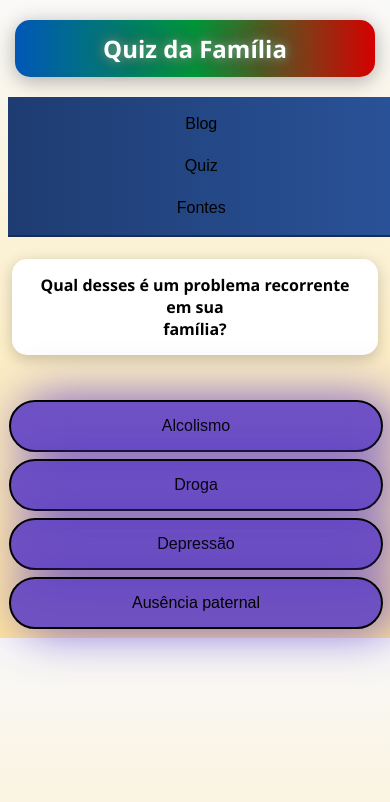
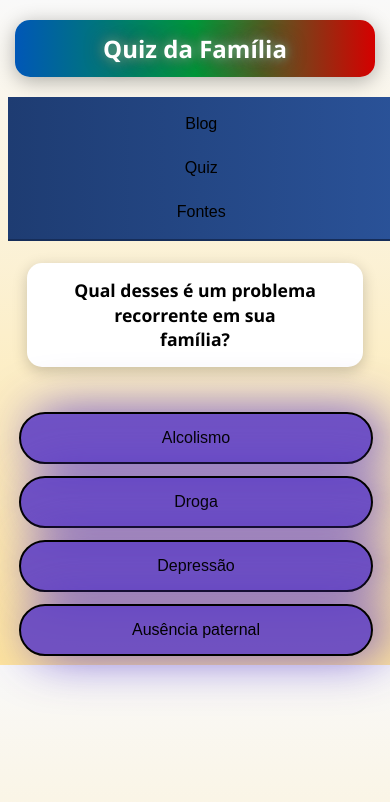
Before and after one commit to jhdevv/Quiz-Escola, a plain HTML site: page index.html in a window 390 px wide. Drawn offline with Linux system fonts and the light colour scheme.

Commit message:
Add files via upload

```diff
--- a/Bosta_CSS.css
+++ b/Bosta_CSS.css
@@ -141,43 +141,53 @@ box-shadow: 0px 4px 15px rgba(0,0,0,0.2);
 
 /*AJUSTES PARA CELULAR!*/
 
-/* Ajustes para telas menores que 768px (celulares e tablets pequenos) */
 @media (max-width: 768px) {
+    /* Título */
     #titulo {
-        font-size: 1.5em;   /* diminui o título */
+        font-size: 1.5em;
         padding: 12px;
-        width: 90%;         /* ocupa a largura, mas sem quebrar */
+        width: 90%;
         text-align: center;
     }
 
+    /* Menu */
     #menu {
-        flex-direction: column;  /* menu em coluna no celular */
-        gap: 8px;
+        flex-direction: column;
+        gap: 10px;
         padding: 10px;
     }
 
     .menu_item {
-        font-size: 16px;   /* texto menor no menu */
+        font-size: 16px;
         padding: 8px 12px;
-        width: 100%;       /* cada item ocupa toda a largura */
+        width: 100%;
         text-align: center;
+        display: block;
     }
 
+    /* Pergunta */
     #Pergunta {
-        width: 90%;        /* adapta a largura da pergunta */
-        font-size: 1em;    /* texto mais compacto */
+        width: 90%;           /* ocupa quase toda a tela */
+        font-size: 1.1em;     /* tamanho da fonte menor */
         padding: 15px;
+        line-height: 1.4;     /* mais legível */
+        box-sizing: border-box; /* evita overflow */
     }
 
+    /* Container de opções */
     #Container {
-        grid-template-columns: 1fr; /* apenas 1 coluna no celular */
+        grid-template-columns: 1fr;  /* uma coluna */
         max-width: 100%;
+        gap: 10px;                   /* espaço entre os botões */
+        padding: 0 10px;             /* evita que encoste nas bordas */
     }
 
+    /* Botões de opções */
     #Op1, #Op2, #Op3, #Op4 {
-        width: 100%;       /* botões ocupam toda a largura disponível */
-        height: auto;      /* altura ajusta automaticamente */
+        width: 100%;     /* ocupam toda a largura do container */
+        height: auto;    /* altura ajusta automaticamente */
         font-size: 16px;
         padding: 15px;
+        box-sizing: border-box;
     }
 }
```
